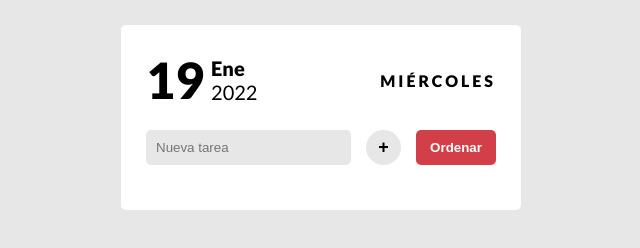
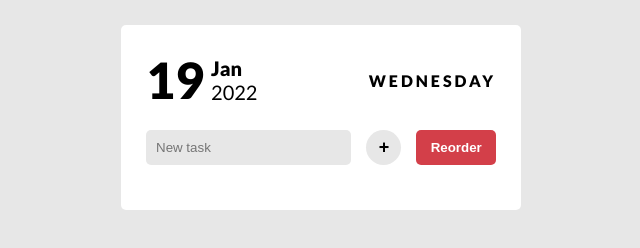
Before and after one commit to andreguillen/to-do-list.github.io, a plain HTML site: page index.html in a window 1280 px wide. Shown: the full height of the page, 319-959 px from the left. Drawn offline with Linux system fonts and the light colour scheme.

Commit message:
add readme and image

```diff
--- a/index.html
+++ b/index.html
@@ -23,9 +23,9 @@
             <div id="dateText"></div>
         </div>
         <form onsubmit="addNewTask(event)" >
-            <input type="text" name="taskText" autocomplete="off" placeholder="Nueva tarea" class="roundBorder">
+            <input type="text" name="taskText" autocomplete="off" placeholder="New task" class="roundBorder">
             <button type="submit" class="addTaskButton">+</button>
-            <button type="button" class="orderButton roundBorder" onclick="renderOrderedTasks()">Ordenar</button>
+            <button type="button" class="orderButton roundBorder" onclick="renderOrderedTasks()">Reorder</button>
         </form>
         <div id="tasksContainer"></div>
     </div>
--- a/script.js
+++ b/script.js
@@ -11,10 +11,10 @@ const tasksContainer = document.getElementById('tasksContainer');
 
 const setDate = () => {
     const date = new Date();
-    dateNumber.textContent = date.toLocaleString('es', { day: 'numeric' });
-    dateText.textContent = date.toLocaleString('es', { weekday: 'long' });
-    dateMonth.textContent = date.toLocaleString('es', { month: 'short' });
-    dateYear.textContent = date.toLocaleString('es', { year: 'numeric' });
+    dateNumber.textContent = date.toLocaleString('en', { day: 'numeric' });
+    dateText.textContent = date.toLocaleString('en', { weekday: 'long' });
+    dateMonth.textContent = date.toLocaleString('en', { month: 'short' });
+    dateYear.textContent = date.toLocaleString('en', { year: 'numeric' });
 };
 
 const addNewTask = event => {
```
Also changed, not shown: list-image.jpg (added), 1 other file.
